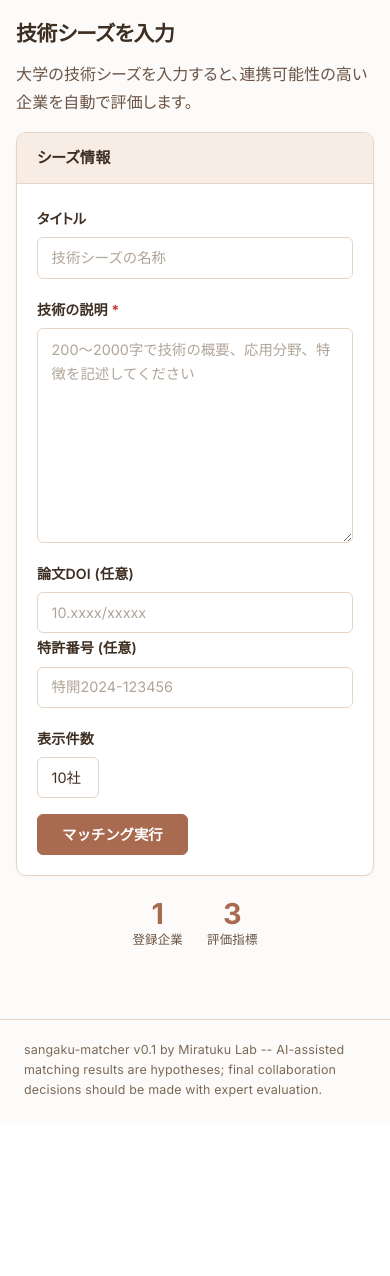
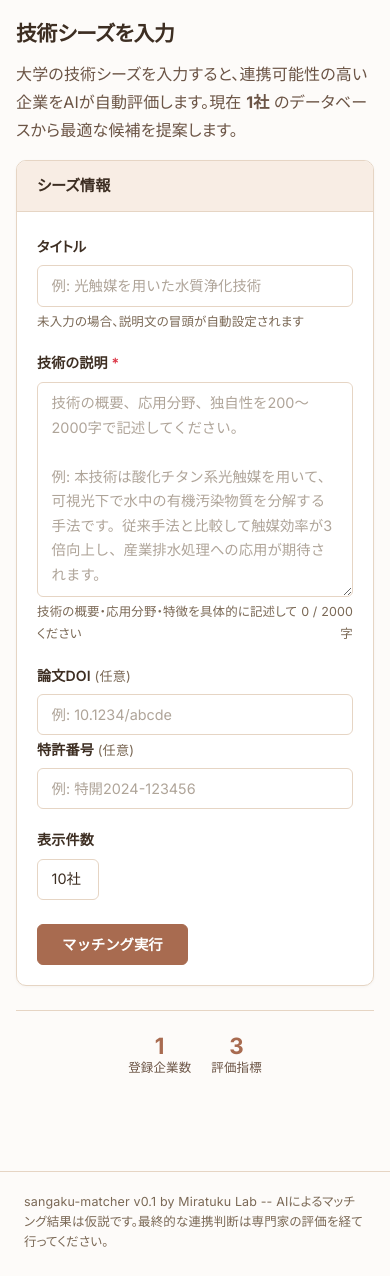
Before and after one commit to yuyanishimura0312/sangaku-matcher, a FastAPI app: template src/sangaku_matcher/web/templates/home.html in a window 390 px wide. Shown: the part 114-1390 px from the top of the page. Before the commit the page ends 1211 px from the top, so only its background shows below. Run offline with FastAPI, Linux system fonts and the light colour scheme; the template is opened without the code that fills it: most values are stand-ins (such as "Sample title", 1, 10 or a date in 2020); some libraries are stand-ins or nearby versions.

Commit message:
ui: UX team improvements — accessibility, loading states, empty states, responsive
- Skip-to-content link, aria-labels, scope attributes on th elements
- Loading spinner on submit button with btn-loading class
- Empty state design for results list page
- Character counter on description textarea
- Table responsive wrapper for mobile overflow
- Better placeholder examples and help text
- Focus-visible accessibility styles
- Japanese UI text refinement (footer, labels)
- 18 tests passing

Co-Authored-By: Claude Opus 4.6 (1M context) <noreply@anthropic.com>

```diff
--- a/src/sangaku_matcher/web/static/style.css
+++ b/src/sangaku_matcher/web/static/style.css
@@ -308,6 +308,109 @@ a:hover {
     font-weight: 500;
 }
 
+/* Table responsive wrapper — prevents horizontal overflow on mobile */
+.table-responsive-wrap {
+    width: 100%;
+    overflow-x: auto;
+    -webkit-overflow-scrolling: touch;
+}
+
+/* Empty state — prominent CTA for first-time users */
+.empty-state {
+    text-align: center;
+    padding: 3rem 1.5rem;
+}
+.empty-state .empty-icon {
+    font-size: 3rem;
+    color: var(--color-border);
+    margin-bottom: 1rem;
+    line-height: 1;
+}
+.empty-state .empty-title {
+    font-size: 1.1rem;
+    font-weight: 600;
+    color: var(--color-text);
+    margin-bottom: 0.5rem;
+}
+.empty-state .empty-desc {
+    font-size: 0.9rem;
+    color: var(--color-text-muted);
+    margin-bottom: 1.25rem;
+}
+
+/* Loading spinner for submit button */
+.btn-loading {
+    position: relative;
+    pointer-events: none;
+    opacity: 0.85;
+}
+.btn-loading::after {
+    content: "";
+    display: inline-block;
+    width: 1em;
+    height: 1em;
+    margin-left: 0.5em;
+    border: 2px solid rgba(255,255,255,0.4);
+    border-top-color: #FFFFFF;
+    border-radius: 50%;
+    animation: spin 0.6s linear infinite;
+    vertical-align: middle;
+}
+@keyframes spin {
+    to { transform: rotate(360deg); }
+}
+
+/* Focus visible — accessibility keyboard navigation */
+:focus-visible {
+    outline: 2px solid var(--color-accent);
+    outline-offset: 2px;
+}
+.form-control:focus-visible,
+.form-select:focus-visible {
+    outline: none; /* uses box-shadow instead */
+}
+
+/* Skip-to-content link for screen readers */
+.skip-link {
+    position: absolute;
+    top: -100%;
+    left: 1rem;
+    background: var(--color-accent);
+    color: #FFFFFF;
+    padding: 0.5rem 1rem;
+    border-radius: 0 0 6px 6px;
+    font-size: 0.85rem;
+    font-weight: 600;
+    z-index: 1000;
+    text-decoration: none;
+}
+.skip-link:focus {
+    top: 0;
+    color: #FFFFFF;
+}
+
+/* Hero stat section on home page */
+.hero-stats {
+    display: flex;
+    gap: 2rem;
+    justify-content: center;
+    padding: 1.5rem 0;
+    margin-top: 1.5rem;
+    border-top: 1px solid var(--color-border);
+}
+
+/* Character counter for textarea */
+.char-counter {
+    font-size: 0.78rem;
+    color: var(--color-text-subtle);
+    text-align: right;
+    margin-top: 0.25rem;
+}
+.char-counter.over-limit {
+    color: var(--color-danger);
+    font-weight: 600;
+}
+
 /* Responsive */
 @media (max-width: 768px) {
     .site-nav .container {
@@ -320,4 +423,6 @@ a:hover {
     .main-container { padding: 1.25rem 1rem; }
     h2 { font-size: 1.3rem; }
     .table { font-size: 0.82rem; }
+    .hero-stats { gap: 1.25rem; }
+    .hero-stats .stat-number { font-size: 1.4rem; }
 }
--- a/src/sangaku_matcher/web/templates/base.html
+++ b/src/sangaku_matcher/web/templates/base.html
@@ -9,7 +9,8 @@
     <link rel="stylesheet" href="/static/style.css">
 </head>
 <body>
-    <nav class="site-nav">
+    <a class="skip-link" href="#main-content">本文へスキップ</a>
+    <nav class="site-nav" aria-label="メインナビゲーション">
         <div class="container">
             <a class="brand" href="/">
                 <div>
@@ -17,18 +18,18 @@
                     <div class="brand-tag">Miratuku Lab</div>
                 </div>
             </a>
-            <ul class="nav-links">
-                <li><a href="/" {% if request.url.path == "/" %}class="active"{% endif %}>シーズ入力</a></li>
-                <li><a href="/results" {% if request.url.path == "/results" %}class="active"{% endif %}>結果一覧</a></li>
-                <li><a href="/companies" {% if "/companies" in request.url.path %}class="active"{% endif %}>企業一覧</a></li>
+            <ul class="nav-links" role="list">
+                <li><a href="/" {% if request.url.path == "/" %}class="active" aria-current="page"{% endif %}>シーズ入力</a></li>
+                <li><a href="/results" {% if request.url.path == "/results" %}class="active" aria-current="page"{% endif %}>結果一覧</a></li>
+                <li><a href="/companies" {% if "/companies" in request.url.path %}class="active" aria-current="page"{% endif %}>企業一覧</a></li>
             </ul>
         </div>
     </nav>
-    <div class="main-container">
+    <main id="main-content" class="main-container">
         {% block content %}{% endblock %}
-    </div>
-    <footer class="site-footer">
-        <p>sangaku-matcher v0.1 by Miratuku Lab -- AI-assisted matching results are hypotheses; final collaboration decisions should be made with expert evaluation.</p>
+    </main>
+    <footer class="site-footer" role="contentinfo">
+        <p>sangaku-matcher v0.1 by Miratuku Lab -- AIによるマッチング結果は仮説です。最終的な連携判断は専門家の評価を経て行ってください。</p>
     </footer>
 </body>
 </html>
--- a/src/sangaku_matcher/web/templates/company.html
+++ b/src/sangaku_matcher/web/templates/company.html
@@ -69,4 +69,5 @@
 {% endif %}
 
 <a href="/companies" class="btn btn-outline-secondary mt-3">企業一覧に戻る</a>
+<a href="/" class="btn btn-outline-secondary mt-3 ms-2">シーズ入力へ</a>
 {% endblock %}
--- a/src/sangaku_matcher/web/templates/home.html
+++ b/src/sangaku_matcher/web/templates/home.html
@@ -2,41 +2,52 @@
 {% block title %}sangaku-matcher -- 技術シーズ入力{% endblock %}
 {% block content %}
 <h2>技術シーズを入力</h2>
-<p class="text-muted">大学の技術シーズを入力すると、連携可能性の高い企業を自動で評価します。</p>
+<p class="text-muted">大学の技術シーズを入力すると、連携可能性の高い企業をAIが自動評価します。現在 <strong>{{ company_count }}社</strong> のデータベースから最適な候補を提案します。</p>
 
 {% if error %}
-<div class="alert alert-danger">{{ error }}</div>
+<div class="alert alert-danger" role="alert">
+    <strong>エラー:</strong> {{ error }}
+</div>
 {% endif %}
 
 <div class="card">
     <div class="card-header">シーズ情報</div>
     <div class="card-body">
-        <form method="post" action="/match">
+        <form method="post" action="/match" id="match-form">
             <div class="mb-3">
                 <label for="title" class="form-label">タイトル</label>
-                <input type="text" class="form-control" id="title" name="title" placeholder="技術シーズの名称">
+                <input type="text" class="form-control" id="title" name="title"
+                       placeholder="例: 光触媒を用いた水質浄化技術"
+                       aria-describedby="title-help">
+                <div id="title-help" class="form-text" style="font-size:0.78rem;color:var(--color-text-subtle)">未入力の場合、説明文の冒頭が自動設定されます</div>
             </div>
 
             <div class="mb-3">
-                <label for="description" class="form-label">技術の説明 <span style="color:var(--color-danger)">*</span></label>
+                <label for="description" class="form-label">技術の説明 <span class="text-danger" aria-label="必須">*</span></label>
                 <textarea class="form-control" id="description" name="description" rows="8"
-                          placeholder="200〜2000字で技術の概要、応用分野、特徴を記述してください" required minlength="10"></textarea>
+                          placeholder="技術の概要、応用分野、独自性を200〜2000字で記述してください。&#10;&#10;例: 本技術は酸化チタン系光触媒を用いて、可視光下で水中の有機汚染物質を分解する手法です。従来手法と比較して触媒効率が3倍向上し、産業排水処理への応用が期待されます。"
+                          required minlength="10"
+                          aria-describedby="desc-help desc-counter"></textarea>
+                <div class="d-flex justify-content-between">
+                    <div id="desc-help" class="form-text" style="font-size:0.78rem;color:var(--color-text-subtle)">技術の概要・応用分野・特徴を具体的に記述してください</div>
+                    <div id="desc-counter" class="char-counter" aria-live="polite">0 / 2000字</div>
+                </div>
             </div>
 
             <div class="row mb-3">
                 <div class="col-md-6">
-                    <label for="doi" class="form-label">論文DOI (任意)</label>
-                    <input type="text" class="form-control" id="doi" name="doi" placeholder="10.xxxx/xxxxx">
+                    <label for="doi" class="form-label">論文DOI <span class="text-subtle" style="font-weight:400;font-size:0.82rem">(任意)</span></label>
+                    <input type="text" class="form-control" id="doi" name="doi" placeholder="例: 10.1234/abcde">
                 </div>
                 <div class="col-md-6">
-                    <label for="patent_no" class="form-label">特許番号 (任意)</label>
-                    <input type="text" class="form-control" id="patent_no" name="patent_no" placeholder="特開2024-123456">
+                    <label for="patent_no" class="form-label">特許番号 <span class="text-subtle" style="font-weight:400;font-size:0.82rem">(任意)</span></label>
+                    <input type="text" class="form-control" id="patent_no" name="patent_no" placeholder="例: 特開2024-123456">
                 </div>
             </div>
 
-            <div class="mb-3">
+            <div class="mb-4">
                 <label for="top_n" class="form-label">表示件数</label>
-                <select class="form-select w-auto" id="top_n" name="top_n">
+                <select class="form-select w-auto" id="top_n" name="top_n" aria-label="マッチング候補の表示件数">
                     <option value="5">5社</option>
                     <option value="10" selected>10社</option>
                     <option value="20">20社</option>
@@ -48,10 +59,10 @@
     </div>
 </div>
 
-<div class="d-flex gap-4 mt-4" style="justify-content: center;">
+<div class="hero-stats">
     <div class="text-center">
         <div class="stat-number">{{ company_count }}</div>
-        <div class="stat-label">登録企業</div>
+        <div class="stat-label">登録企業数</div>
     </div>
     <div class="text-center">
         <div class="stat-number">3</div>
@@ -60,10 +71,21 @@
 </div>
 
 <script>
-document.querySelector('form').addEventListener('submit', function() {
+// Loading state with spinner on form submit
+document.getElementById('match-form').addEventListener('submit', function() {
     const btn = document.getElementById('submit-btn');
     btn.disabled = true;
-    btn.textContent = 'マッチング実行中...';
+    btn.classList.add('btn-loading');
+    btn.textContent = 'マッチング実行中';
+});
+
+// Character counter for description textarea
+const desc = document.getElementById('description');
+const counter = document.getElementById('desc-counter');
+desc.addEventListener('input', function() {
+    const len = this.value.length;
+    counter.textContent = len + ' / 2000字';
+    counter.classList.toggle('over-limit', len > 2000);
 });
 </script>
 {% endblock %}
```
Also changed, not shown: src/sangaku_matcher/web/templates/companies.html (+21 -19 lines), src/sangaku_matcher/web/templates/result.html (+10 -8 lines), src/sangaku_matcher/web/templates/results_list.html (+21 -8 lines).
